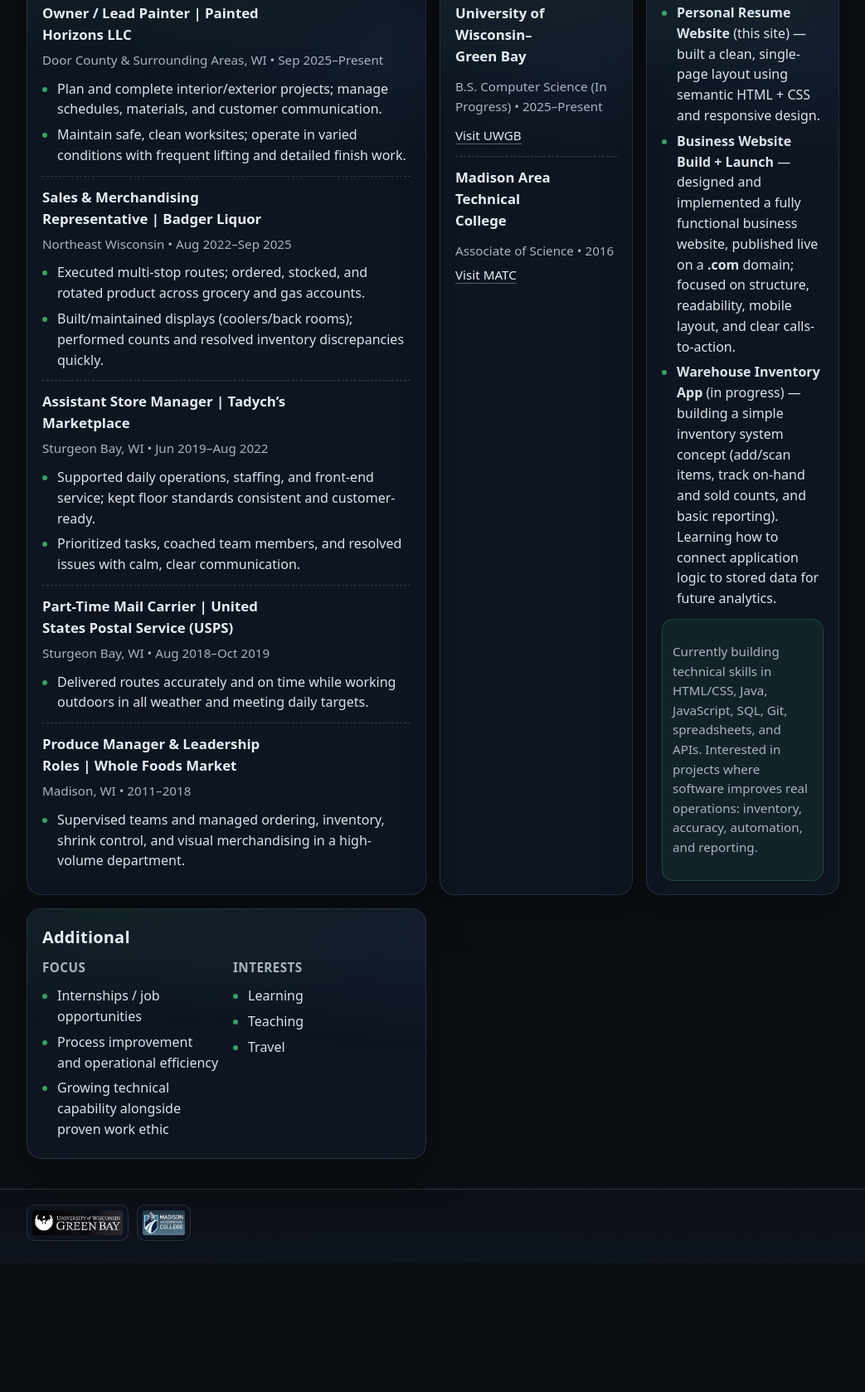
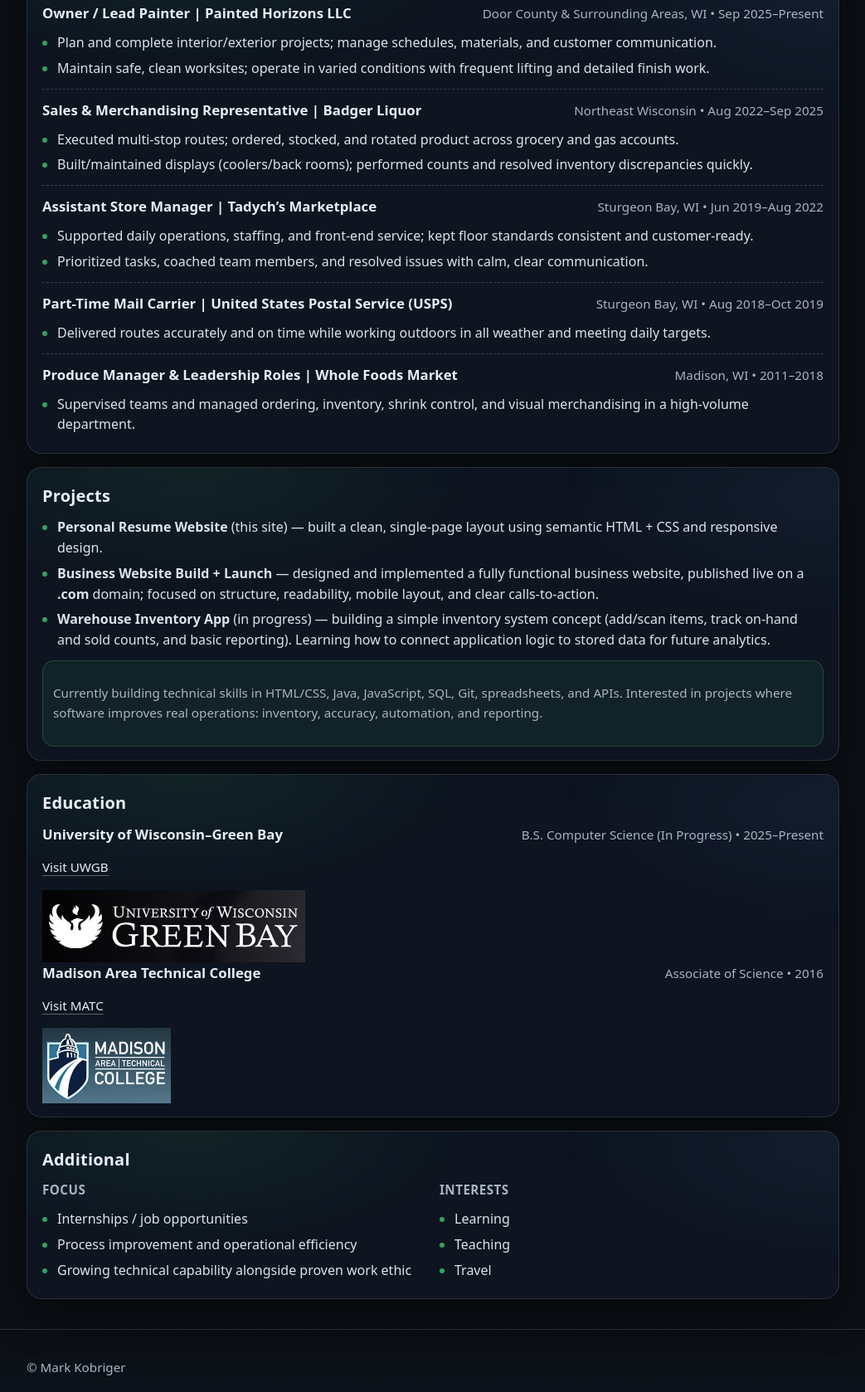
Before and after one commit to markkobriger/markkobriger.github.io, a plain HTML site: page index.html in a window 1280 px wide. Shown: the part 1084-2762 px from the top of the page at 83% size, without its empty margins (118-1161 px from the left). Before the commit the page ends 2606 px from the top, so only its background shows below. Drawn offline with Linux system fonts and the light colour scheme.

Commit message:
Refactor HTML sections for clarity and organization

```diff
--- a/index.html
+++ b/index.html
@@ -52,7 +52,7 @@
         </p>
       </section>
 
-      <!-- Core Skills -->
+      <!-- Core Skills + Highlights (side-by-side) -->
       <section class="grid-2">
         <section class="card">
           <h2>Core Skills</h2>
@@ -95,8 +95,9 @@
             <li>Self-directed and accountable: owns outcomes, follows through, and finishes strong.</li>
           </ul>
         </section>
+      </section>
 
-      <!-- Experience -->
+      <!-- Experience (full-width under Core Skills + Highlights) -->
       <section class="card">
         <h2>Experience</h2>
 
@@ -154,35 +155,7 @@
         </article>
       </section>
 
-      <!-- Education + Projects -->
-      <section class="grid-2">
-        <section class="card">
-          <h2>Education</h2>
-
-          <article class="item tight">
-            <div class="item-head">
-              <h3>University of Wisconsin–Green Bay</h3>
-              <p class="meta">B.S. Computer Science (In Progress) • 2025–Present</p>
-              <p class="small">
-               <a href="https://www.uwgb.edu" target="_blank" rel="noreferrer">
-                Visit UWGB
-              </a>
-            </p>            </div>
-          </article>
-
-          <article class="item tight">
-            <div class="item-head">
-              <h3>Madison Area Technical College</h3>
-              <p class="meta">Associate of Science • 2016</p>
-            </div>
-            <p class="small">
-              <a href="https://madisoncollege.edu" target="_blank" rel="noreferrer">
-                Visit MATC
-              </a>
-            </p>
-          </article>
-        </section>
-
+      <!-- Projects (full-width) -->
       <section class="card">
         <h2>Projects</h2>
 
@@ -213,6 +186,45 @@
         </div>
       </section>
 
+      <!-- Education (full-width) with schools side-by-side + logos moved here -->
+      <section class="card">
+        <h2>Education</h2>
+
+        <div class="edu-grid">
+          <article class="edu-card">
+            <div class="item-head">
+              <h3>University of Wisconsin–Green Bay</h3>
+              <p class="meta">B.S. Computer Science (In Progress) • 2025–Present</p>
+            </div>
+
+            <p class="small">
+              <a href="https://www.uwgb.edu" target="_blank" rel="noreferrer">Visit UWGB</a>
+            </p>
+
+            <div class="edu-badges">
+              <a href="https://www.uwgb.edu" target="_blank" rel="noreferrer" class="edu-badge">
+                <img src="UWGB.png" alt="UW–Green Bay logo" />
+              </a>
+            </div>
+          </article>
+
+          <article class="edu-card">
+            <div class="item-head">
+              <h3>Madison Area Technical College</h3>
+              <p class="meta">Associate of Science • 2016</p>
+            </div>
+
+            <p class="small">
+              <a href="https://madisoncollege.edu" target="_blank" rel="noreferrer">Visit MATC</a>
+            </p>
+
+            <div class="edu-badges">
+              <a href="https://madisoncollege.edu" target="_blank" rel="noreferrer" class="edu-badge">
+                <img src="MATC.png" alt="Madison College (MATC) logo" />
+              </a>
+            </div>
+          </article>
+        </div>
       </section>
 
       <!-- Additional -->
@@ -240,18 +252,11 @@
       </section>
     </main>
 
+    <!-- Footer (logos removed) -->
     <footer class="site-footer">
       <div class="container footer-grid">
-       <div class="badge-row">
-      <a href="https://www.uwgb.edu" target="_blank" rel="noreferrer" class="uwgb-badge">
-        <img src="UWGB.png" alt="UW–Green Bay logo" >
-      </a>
-
-      <a href="https://madisoncollege.edu" target="_blank" rel="noreferrer" class="uwgb-badge">
-        <img src="MATC.png" alt="Madison College (MATC) logo" >
-      </a>
+        <p class="small">© Mark Kobriger</p>
       </div>
-
     </footer>
   </body>
 </html>
```
Lines whose indentation alone changed are shown as unchanged.
